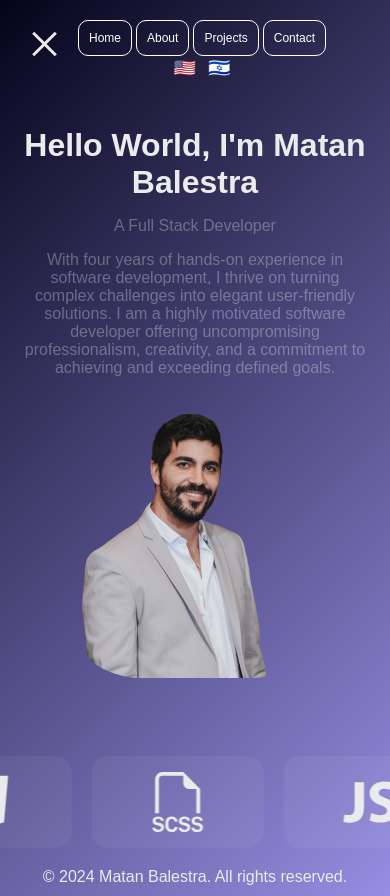
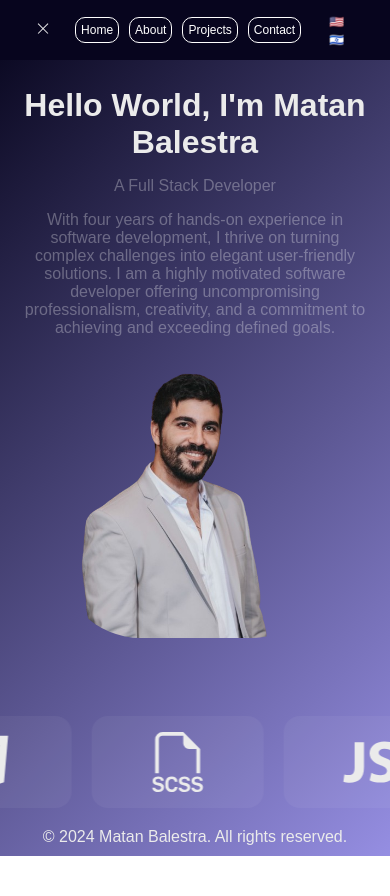
Before and after one commit to balestramatan/protfolio, a React (Vite) app: page / in a window 390 px wide. Both pictures are taken after a click on the button 44 px from the left and 44 px from the top of the page. After the commit the page ends 856 px from the top, so only its background shows below. Built offline with nearby package versions, Linux system fonts and the light colour scheme.

Commit message:
finish styling

```diff
--- a/src/components/Header/Header.css
+++ b/src/components/Header/Header.css
@@ -3,6 +3,11 @@
   justify-content: space-between;
   align-items: center;
   padding: 20px;
+
+  position: sticky; /* Makes the header sticky */
+  top: 0; /* Sticks the header to the top of the viewport */
+  z-index: 1000; /* Ensures the header is above other content */
+  background-color: #07051E;
 }
 
 .header__nav {
@@ -70,7 +75,8 @@
   .header {
     display: flex;
     justify-content: unset;
-    align-items: unset;
+    align-items: center;
+    height: 20px;
     gap: 10px;
   }
 
@@ -83,30 +89,21 @@
   }
 
   .header__nav-list {
-    gap: 4px;
+    align-items: center;
+    gap: 10px;
   }
 
   .header__nav-item a {
     font-weight: lighter;
     font-size: 12px;
-    padding: 10px 10px;
+    padding: 5px 5px;
     border-radius: 10px;
     white-space: nowrap;
   }
 
-  .header__language {
-    display: flex;
-  }
-
   .header__language-btn {
-    background: none;
-    border: none;
-    cursor: pointer;
-    font-size: 18px;
+    font-size: 12px;
     color: white;
-  }
-
-  .header__language-btn:hover {
-    transform: scale(1.5);
+    margin-left: 12px;
   }
 }
--- a/src/components/Header/TabletOrMobileHeader.tsx
+++ b/src/components/Header/TabletOrMobileHeader.tsx
@@ -18,7 +18,7 @@ const TabletOrMobileHeader: React.FC<HeaderProps> = ({ onLanguageChange }) => {
 
   return (
     <header className="header">
-      <Hamburger toggled={isOpen} toggle={setOpen} />
+      <Hamburger toggled={isOpen} toggle={setOpen} size={14}/>
       <div className="header__container">
         {isOpen && (
           <nav className={`header__nav`}>
@@ -51,11 +51,15 @@ const TabletOrMobileHeader: React.FC<HeaderProps> = ({ onLanguageChange }) => {
               >
                   <a>{t('contact')}</a>
               </li>
+              <li className="header__nav-item">
+                  <button className="header__language-btn" onClick={() => onLanguageChange('en')}>🇺🇸</button>
+                  <button className="header__language-btn" onClick={() => onLanguageChange('he')}>🇮🇱</button>
+              </li>
             </ul>
-            <div className="header__language">
+            {/* <div className="header__language">
               <button className="header__language-btn" onClick={() => onLanguageChange('en')}>🇺🇸</button>
               <button className="header__language-btn" onClick={() => onLanguageChange('he')}>🇮🇱</button>
-            </div>
+            </div> */}
           </nav>
         )}
       </div>
```
